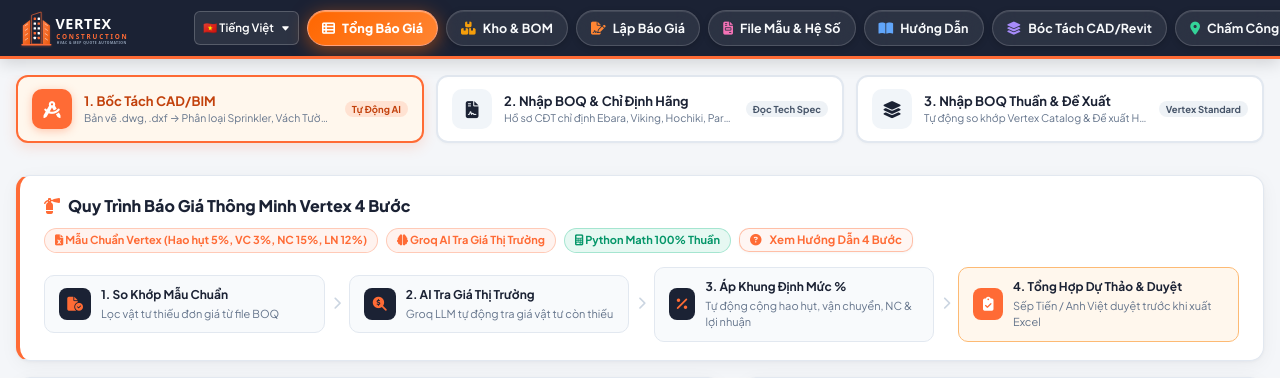
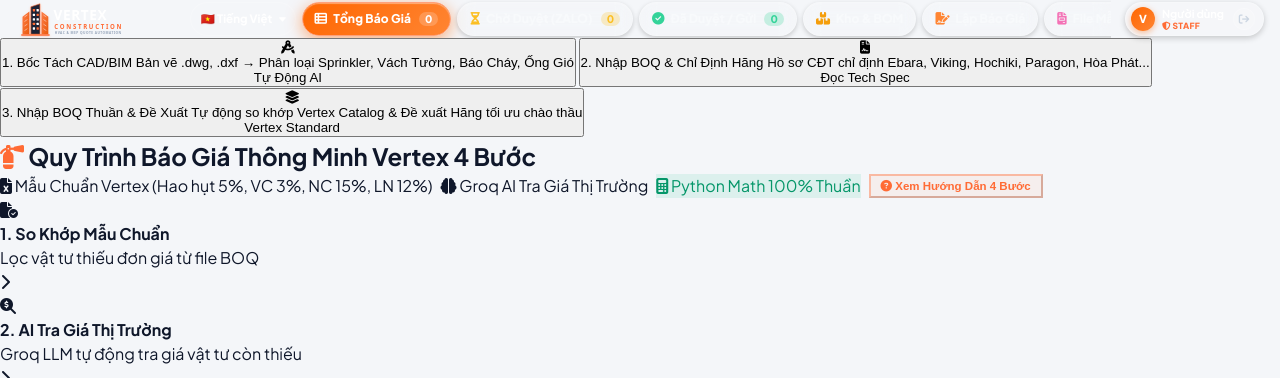
Before and after one commit to cuocvitm90/vertex-quote-system, a FastAPI app: template app/templates/index.html in a window 1280 px wide. Shown: the top 378 px of the page. Run offline with FastAPI, Linux system fonts and the light colour scheme; the template is opened without the code that fills it, so the values that code supplies are empty.

Commit message:
Standardize full SaaS header toolbar with uniform pill buttons and fix profile/logout right alignment clipping

```diff
--- a/app/static/css/style.css
+++ b/app/static/css/style.css
@@ -77,17 +77,22 @@
    -------------------------------------------------- */
 .app-header {
     width: 100%;
+/* --------------------------------------------------
+   Top Header Navigation (Full SaaS Toolbar & Safe Profile Alignment)
+   -------------------------------------------------- */
+.app-header,
+.header {
+    width: 100%;
     max-width: 100vw;
-    background: var(--vertex-navy-main);
+    background: #0F172A;
     border-bottom: 3px solid var(--vertex-orange-main);
     color: #FFFFFF;
-    padding: 8px 0;
+    padding: 6px 0;
     position: sticky;
     top: 0;
-    z-index: 100;
-    box-shadow: 0 4px 16px rgba(0, 0, 0, 0.15);
+    z-index: 1000;
+    box-shadow: 0 4px 20px rgba(0, 0, 0, 0.25);
     box-sizing: border-box;
-    overflow-x: hidden;
 }
 
 .header-container {
@@ -102,75 +107,48 @@
     box-sizing: border-box;
 }
 
+.header-left,
 .brand-block {
     display: flex;
     align-items: center;
+    gap: 10px;
     text-decoration: none;
     flex-shrink: 0;
 }
 
 .brand-logo-img {
-    height: 40px;
+    height: 38px;
     width: auto;
     object-fit: contain;
     display: block;
 }
 
-.header-stats {
+/* Central SaaS Toolbar (Scrollable if needed, zero clipping) */
+.header-nav-toolbar,
+.header-actions {
     display: flex;
     align-items: center;
     gap: 6px;
-    flex-shrink: 0;
-}
-
-.stat-badge {
-    height: 34px;
-    background: rgba(255, 255, 255, 0.06);
-    border: 1px solid rgba(255, 255, 255, 0.12);
-    padding: 0 8px;
-    border-radius: var(--radius-sm);
-    display: inline-flex;
-    flex-direction: row;
-    align-items: center;
-    gap: 6px;
-    box-sizing: border-box;
-    white-space: nowrap;
-}
-
-.stat-badge .stat-label {
-    font-size: 10.5px;
-    color: #94A3B8;
-    text-transform: uppercase;
-    font-weight: 600;
-    letter-spacing: 0.2px;
-    line-height: 1;
-}
-
-.stat-badge .stat-value {
-    font-size: 13px;
-    font-weight: 800;
-    color: #FFFFFF;
-    line-height: 1;
-}
-
-.stat-badge.badge-warning .stat-value { color: #FBBF24; }
-.stat-badge.badge-success .stat-value { color: #34D399; }
-
-.header-actions {
-    display: flex;
-    align-items: center;
-    gap: 8px;
-    flex-shrink: 1;
+    flex: 1;
     min-width: 0;
-    flex-wrap: nowrap;
-}
-
-/* Modern Pill-Shaped Navigation Buttons (Stripe / Vercel SaaS Style) */
+    overflow-x: auto;
+    padding: 2px 4px;
+    scrollbar-width: none;
+    -ms-overflow-style: none;
+}
+
+.header-nav-toolbar::-webkit-scrollbar,
+.header-actions::-webkit-scrollbar {
+    display: none;
+}
+
+/* Standardized Pill Navigation Buttons across the entire Toolbar */
+.nav-pill-btn,
 .header-actions .btn,
 .nav-btn {
-    height: 36px;
-    padding: 0 14px;
-    font-size: 12.5px;
+    height: 34px;
+    padding: 0 12px;
+    font-size: 12px;
     font-weight: 700;
     font-family: inherit;
     letter-spacing: 0.1px;
@@ -178,7 +156,7 @@
     display: inline-flex;
     align-items: center;
     justify-content: center;
-    gap: 7px;
+    gap: 6px;
     white-space: nowrap;
     box-sizing: border-box;
     line-height: 1;
@@ -186,36 +164,40 @@
     flex-shrink: 0;
     text-decoration: none;
     cursor: pointer;
-    transition: all 0.22s cubic-bezier(0.16, 1, 0.3, 1);
+    transition: all 0.2s cubic-bezier(0.16, 1, 0.3, 1);
     user-select: none;
     background: rgba(255, 255, 255, 0.08);
-    backdrop-filter: blur(12px);
-    -webkit-backdrop-filter: blur(12px);
+    backdrop-filter: blur(8px);
+    -webkit-backdrop-filter: blur(8px);
     color: #F8FAFC !important;
     border: 1px solid rgba(255, 255, 255, 0.16);
-    box-shadow: 0 2px 6px rgba(0, 0, 0, 0.18), inset 0 1px 0 rgba(255, 255, 255, 0.1);
-}
-
+    box-shadow: 0 2px 5px rgba(0, 0, 0, 0.18), inset 0 1px 0 rgba(255, 255, 255, 0.1);
+}
+
+.nav-pill-btn i,
 .header-actions .btn i,
 .nav-btn i {
-    font-size: 13px;
+    font-size: 12.5px;
     transition: transform 0.2s cubic-bezier(0.16, 1, 0.3, 1);
 }
 
+.nav-pill-btn:hover,
 .header-actions .btn:hover,
 .nav-btn:hover {
-    background: rgba(255, 255, 255, 0.16) !important;
+    background: rgba(255, 255, 255, 0.18) !important;
     border-color: rgba(255, 102, 0, 0.65) !important;
     color: #FFFFFF !important;
-    transform: translateY(-2px);
-    box-shadow: 0 6px 18px rgba(0, 0, 0, 0.28), 0 0 0 1px rgba(255, 102, 0, 0.35);
-}
-
+    transform: translateY(-1.5px);
+    box-shadow: 0 4px 14px rgba(0, 0, 0, 0.25), 0 0 0 1px rgba(255, 102, 0, 0.35);
+}
+
+.nav-pill-btn:hover i,
 .header-actions .btn:hover i,
 .nav-btn:hover i {
-    transform: scale(1.18);
-}
-
+    transform: scale(1.15);
+}
+
+.nav-pill-btn:active,
 .header-actions .btn:active,
 .nav-btn:active {
     transform: translateY(0) scale(0.96);
@@ -223,6 +205,7 @@
 }
 
 /* Active State: Signature Vibrant Glowing Vertex Orange Gradient */
+.nav-pill-btn.active,
 .header-actions .btn.active,
 .header-actions .btn.btn-primary,
 .nav-btn.active {
@@ -230,19 +213,47 @@
     border-color: #FFA07A !important;
     color: #FFFFFF !important;
     font-weight: 800;
-    box-shadow: 0 4px 18px rgba(255, 102, 0, 0.5), inset 0 1px 1px rgba(255, 255, 255, 0.4) !important;
-}
-
+    box-shadow: 0 4px 16px rgba(255, 102, 0, 0.5), inset 0 1px 1px rgba(255, 255, 255, 0.4) !important;
+}
+
+.nav-pill-btn.active i,
+.header-actions .btn.active i,
+.nav-btn.active i {
+    color: #FFFFFF !important;
+}
+
+.nav-pill-btn.active:hover,
 .header-actions .btn.active:hover,
-.header-actions .btn.btn-primary:hover,
 .nav-btn.active:hover {
     background: linear-gradient(135deg, #FF771A 0%, #FF994D 100%) !important;
-    transform: translateY(-2px);
-    box-shadow: 0 8px 24px rgba(255, 102, 0, 0.65), inset 0 1px 1px rgba(255, 255, 255, 0.5) !important;
+    transform: translateY(-1.5px);
+    box-shadow: 0 6px 20px rgba(255, 102, 0, 0.6), inset 0 1px 1px rgba(255, 255, 255, 0.5) !important;
+}
+
+/* Toolbar Pill Badges (for counter numbers like 0, 1, etc.) */
+.pill-badge {
+    background: rgba(255, 255, 255, 0.2);
+    color: #FFFFFF;
+    padding: 2px 6px;
+    border-radius: 999px;
+    font-size: 10.5px;
+    font-weight: 800;
+    line-height: 1;
+    margin-left: 2px;
+}
+
+.pill-badge.badge-warning {
+    background: rgba(251, 191, 36, 0.25);
+    color: #FBBF24;
+}
+
+.pill-badge.badge-success {
+    background: rgba(52, 211, 153, 0.25);
+    color: #34D399;
 }
 
 /* --------------------------------------------------
-   Language Selector (Clean, Flat & Modern Native Select)
+   Language Selector Pill (Unified SaaS Design)
    -------------------------------------------------- */
 .lang-selector-wrapper {
     position: relative;
@@ -256,12 +267,12 @@
 .lang-select {
     height: 34px;
     background: rgba(255, 255, 255, 0.08);
-    border: 1px solid rgba(255, 255, 255, 0.2);
+    border: 1px solid rgba(255, 255, 255, 0.16);
     color: #FFFFFF !important;
-    padding: 0 24px 0 8px;
-    border-radius: var(--radius-sm);
+    padding: 0 22px 0 10px;
+    border-radius: 999px;
     font-size: 11.5px;
-    font-weight: 600;
+    font-weight: 700;
     font-family: inherit;
     cursor: pointer;
     outline: none;
@@ -281,61 +292,74 @@
 
 .lang-select:hover,
 .lang-select:focus {
-    background-color: rgba(255, 255, 255, 0.16);
-    border-color: rgba(255, 255, 255, 0.4);
-    box-shadow: 0 0 0 2px rgba(255, 107, 53, 0.3);
+    background-color: rgba(255, 255, 255, 0.18);
+    border-color: rgba(255, 102, 0, 0.65);
+    box-shadow: 0 0 0 2px rgba(255, 102, 0, 0.25);
 }
 
 .lang-select option {
-    background: #1B2234 !important;
+    background: #0F172A !important;
     color: #FFFFFF !important;
     font-size: 13px;
     padding: 8px 12px;
 }
 
-/* User Profile Chip & Integrated Logout Button */
+/* --------------------------------------------------
+   Right User Profile & Logout Dock (Zero Clipping, Always Safe)
+   -------------------------------------------------- */
+.header-right-user {
+    display: flex;
+    align-items: center;
+    flex-shrink: 0;
+    margin-left: auto;
+    padding-left: 4px;
+    z-index: 2;
+}
+
+.user-profile-badge,
 .user-profile-chip {
     height: 34px;
     display: inline-flex;
     align-items: center;
-    gap: 6px;
-    background: rgba(255, 255, 255, 0.08);
-    border: 1px solid rgba(255, 255, 255, 0.18);
-    padding: 0 6px 0 4px;
+    gap: 7px;
+    background: rgba(255, 255, 255, 0.09);
+    border: 1px solid rgba(255, 255, 255, 0.2);
+    padding: 0 8px 0 5px;
     border-radius: 999px;
     box-sizing: border-box;
     white-space: nowrap;
     flex-shrink: 0;
-    max-width: 175px;
+    box-shadow: 0 2px 6px rgba(0, 0, 0, 0.2);
     transition: all 0.2s ease;
 }
 
+.user-profile-badge:hover,
 .user-profile-chip:hover {
-    background: rgba(255, 255, 255, 0.12);
-    border-color: rgba(255, 107, 53, 0.35);
+    background: rgba(255, 255, 255, 0.16);
+    border-color: rgba(255, 102, 0, 0.45);
 }
 
 .user-avatar {
     width: 24px;
     height: 24px;
     border-radius: 50%;
-    background: linear-gradient(135deg, var(--vertex-orange-main), var(--vertex-orange-dark));
+    background: linear-gradient(135deg, #FF6600, #FF8533);
     display: flex;
     align-items: center;
     justify-content: center;
     color: #FFFFFF;
-    font-size: 10.5px;
+    font-size: 11px;
     font-weight: 800;
-    box-shadow: 0 2px 6px rgba(255, 107, 53, 0.4);
+    box-shadow: 0 2px 6px rgba(255, 102, 0, 0.4);
     flex-shrink: 0;
 }
 
 .user-meta {
     display: flex;
     flex-direction: column;
-    line-height: 1.15;
+    line-height: 1.1;
     gap: 1px;
-    max-width: 85px;
+    max-width: 105px;
     overflow: hidden;
 }
 
@@ -350,19 +374,19 @@
 }
 
 .user-role-tag {
-    font-size: 8px;
+    font-size: 8.5px;
     font-weight: 800;
     color: var(--vertex-orange-main);
     text-transform: uppercase;
-    letter-spacing: 0.4px;
+    letter-spacing: 0.3px;
 }
 
 .btn-logout {
-    background: rgba(255, 255, 255, 0.08);
-    border: 1px solid rgba(255, 255, 255, 0.12);
-    color: #94A3B8;
+    background: rgba(255, 255, 255, 0.1);
+    border: 1px solid rgba(255, 255, 255, 0.18);
+    color: #CBD5E1;
     cursor: pointer;
-    font-size: 10px;
+    font-size: 10.5px;
     width: 22px;
     height: 22px;
     border-radius: 50%;
@@ -370,16 +394,16 @@
     align-items: center;
     justify-content: center;
     margin-left: 2px;
-    transition: all 0.2s ease;
+    transition: all 0.2s cubic-bezier(0.16, 1, 0.3, 1);
     text-decoration: none;
     flex-shrink: 0;
 }
 
 .btn-logout:hover {
-    background: rgba(239, 68, 68, 0.25);
-    border-color: rgba(239, 68, 68, 0.5);
+    background: rgba(239, 68, 68, 0.35);
+    border-color: #EF4444;
     color: #EF4444;
-    transform: scale(1.06);
+    transform: scale(1.12);
 }
 
 /* Navbar Responsive Behavior */
--- a/app/templates/index.html
+++ b/app/templates/index.html
@@ -15,30 +15,19 @@
     <link rel="stylesheet" href="/static/css/style.css">
 </head>
 <body>
-    <!-- Top Navigation Header (Vertex Corporate Deep Navy #1B2234) -->
+    <!-- Top Navigation Header (Vertex Corporate Deep Navy #0F172A) -->
     <header class="app-header">
         <div class="header-container">
-            <a href="/" class="brand-block" title="Vertex Construction & PCCC Automation Engine">
-                <img src="/static/images/logo-white.svg" alt="VERTEX CONSTRUCTION & PCCC" class="brand-logo-img" onerror="this.src='/static/images/logo-white.png'">
-            </a>
-
-            <div class="header-stats">
-                <div class="stat-badge">
-                    <span class="stat-label" data-i18n="stat_total">Tổng Báo Giá</span>
-                    <span class="stat-value" id="stat-total">{{ total_quotes }}</span>
-                </div>
-                <div class="stat-badge badge-warning">
-                    <span class="stat-label" data-i18n="stat_pending">Chờ Duyệt (Zalo)</span>
-                    <span class="stat-value" id="stat-pending">0</span>
-                </div>
-                <div class="stat-badge badge-success">
-                    <span class="stat-label" data-i18n="stat_approved">Đã Duyệt / Gửi</span>
-                    <span class="stat-value" id="stat-approved">0</span>
-                </div>
+            <!-- Left: Brand Logo -->
+            <div class="header-left">
+                <a href="/" class="brand-block" title="Vertex Construction & PCCC Automation Engine">
+                    <img src="/static/images/logo-white.svg" alt="VERTEX CONSTRUCTION & PCCC" class="brand-logo-img" onerror="this.src='/static/images/logo-white.png'">
+                </a>
             </div>
 
-            <div class="header-actions">
-                <!-- Multi-language Select Dropdown (Clean & Flat UI) -->
+            <!-- Center: Standardized SaaS Navigation Toolbar -->
+            <nav class="header-nav-toolbar">
+                <!-- Multi-language Select Dropdown Pill -->
                 <div class="lang-selector-wrapper" title="Chọn ngôn ngữ hiển thị">
                     <select id="language-switcher" class="lang-select" onchange="setLanguage(this.value)">
                         <option value="vi">🇻🇳 Tiếng Việt</option>
@@ -48,67 +37,97 @@
                     </select>
                 </div>
 
-                <!-- Navigation Buttons with Distinct Contrast & Tactile Design -->
-                <a href="/" class="btn active" title="Tổng quan các gói báo giá">
-                    <i class="fa-solid fa-table-list" style="color:#FFFFFF;"></i> <span>Tổng Báo Giá</span>
+                <!-- 1. Tổng Báo Giá (Active) -->
+                <a href="/" class="nav-pill-btn active" title="Tổng quan toàn bộ các gói báo giá">
+                    <i class="fa-solid fa-table-list" style="color:#FFFFFF;"></i>
+                    <span data-i18n="stat_total">Tổng Báo Giá</span>
+                    <span class="pill-badge" id="stat-total">{{ total_quotes or 0 }}</span>
                 </a>
 
-                <!-- Inventory & Manufacturing BOM Button -->
-                <a href="/inventory" class="btn" title="Quản lý Kho sản xuất, Kho thương mại và BOM định mức">
-                    <i class="fa-solid fa-boxes-stacked" style="color:#F59E0B;"></i> <span>Kho &amp; BOM</span>
+                <!-- 2. Chờ Duyệt (ZALO) Quick Filter Pill -->
+                <button type="button" class="nav-pill-btn" onclick="filterQuotes('PENDING_APPROVAL'); scrollToQuotesTable();" title="Lọc danh sách báo giá đang chờ Trưởng phòng duyệt Zalo">
+                    <i class="fa-solid fa-hourglass-half" style="color:#FBBF24;"></i>
+                    <span data-i18n="stat_pending">Chờ Duyệt (ZALO)</span>
+                    <span class="pill-badge badge-warning" id="stat-pending">0</span>
+                </button>
+
+                <!-- 3. Đã Duyệt / Gửi Quick Filter Pill -->
+                <button type="button" class="nav-pill-btn" onclick="filterQuotes('APPROVED'); scrollToQuotesTable();" title="Lọc danh sách báo giá đã phê duyệt & đã gửi khách hàng">
+                    <i class="fa-solid fa-circle-check" style="color:#34D399;"></i>
+                    <span data-i18n="stat_approved">Đã Duyệt / Gửi</span>
+                    <span class="pill-badge badge-success" id="stat-approved">0</span>
+                </button>
+
+                <!-- 4. Kho & BOM -->
+                <a href="/inventory" class="nav-pill-btn" title="Quản lý Kho sản xuất, Kho thương mại và BOM định mức">
+                    <i class="fa-solid fa-boxes-stacked" style="color:#F59E0B;"></i>
+                    <span>Kho &amp; BOM</span>
                 </a>
 
-                <!-- Interactive Quote Builder Button -->
-                <a href="/quote-builder" class="btn" title="Lập báo giá nhanh và tự động tính 4 tầng giá">
-                    <i class="fa-solid fa-file-signature" style="color:#FF8533;"></i> <span>Lập Báo Giá</span>
+                <!-- 5. Lập Báo Giá -->
+                <a href="/quote-builder" class="nav-pill-btn" title="Lập báo giá nhanh và tự động tính 4 tầng giá">
+                    <i class="fa-solid fa-file-signature" style="color:#FF8533;"></i>
+                    <span>Lập Báo Giá</span>
                 </a>
 
-                <!-- Master Template & Coefficients Button -->
-                <button type="button" class="btn" onclick="openMasterTemplateModal()" title="Quản lý File Mẫu Chuẩn & Khung Tỷ Lệ Định Mức">
-                    <i class="fa-solid fa-file-invoice" style="color:#F472B6;"></i> <span>File Mẫu &amp; Hệ Số</span>
+                <!-- 6. File Mẫu & Hệ Số -->
+                <button type="button" class="nav-pill-btn" onclick="openMasterTemplateModal()" title="Quản lý File Mẫu Chuẩn & Khung Tỷ Lệ Định Mức">
+                    <i class="fa-solid fa-file-invoice" style="color:#F472B6;"></i>
+                    <span>File Mẫu &amp; Hệ Số</span>
                 </button>
 
-                <!-- User Guide Button -->
-                <button type="button" class="btn" onclick="openUserGuideModal()" title="Hướng dẫn sử dụng quy trình báo giá 4 bước Vertex">
-                    <i class="fa-solid fa-book-open" style="color:#60A5FA;"></i> <span data-i18n="nav_user_guide">Hướng Dẫn</span>
+                <!-- 7. Hướng Dẫn -->
+                <button type="button" class="nav-pill-btn" onclick="openUserGuideModal()" title="Hướng dẫn sử dụng quy trình báo giá 4 bước Vertex">
+                    <i class="fa-solid fa-book-open" style="color:#60A5FA;"></i>
+                    <span data-i18n="nav_user_guide">Hướng Dẫn</span>
                 </button>
 
-                <!-- CAD & Revit Takeoff Add-on Button -->
-                <a href="/cad-takeoff" class="btn" title="Bóc tách khối lượng từ bản vẽ CAD (.dxf, .dwg) & Revit BIM">
-                    <i class="fa-solid fa-layer-group" style="color:#A78BFA;"></i> <span data-i18n="nav_cad_takeoff">Bóc Tách CAD/Revit</span>
+                <!-- 8. Bóc Tách CAD/Revit -->
+                <a href="/cad-takeoff" class="nav-pill-btn" title="Bóc tách khối lượng từ bản vẽ CAD (.dxf, .dwg) & Revit BIM">
+                    <i class="fa-solid fa-layer-group" style="color:#A78BFA;"></i>
+                    <span data-i18n="nav_cad_takeoff">Bóc Tách CAD/Revit</span>
                 </a>
 
-                <!-- Field Reports & GPS Attendance Add-on Button -->
-                <a href="/field-reports" class="btn" title="Chấm công GPS & Quản lý báo cáo công việc hiện trường">
-                    <i class="fa-solid fa-location-dot" style="color:#34D399;"></i> <span data-i18n="nav_field_report">Chấm Công & Báo Cáo</span>
+                <!-- 9. Chấm Công & Báo Cáo -->
+                <a href="/field-reports" class="nav-pill-btn" title="Chấm công GPS & Quản lý báo cáo công việc hiện trường">
+                    <i class="fa-solid fa-location-dot" style="color:#34D399;"></i>
+                    <span data-i18n="nav_field_report">Chấm Công &amp; Báo Cáo</span>
                 </a>
 
+                <!-- 10. Quản Trị User (RBAC) -->
                 {% if user and user.role.value in ['ADMIN', 'MANAGER'] %}
-                <button type="button" class="btn" onclick="openUserManagementModal()" title="Quản trị người dùng & Phân quyền">
-                    <i class="fa-solid fa-users-gear" style="color:#FBBF24;"></i> <span data-i18n="nav_user_mgmt">Quản Trị User</span>
+                <button type="button" class="nav-pill-btn" onclick="openUserManagementModal()" title="Quản trị người dùng & Phân quyền">
+                    <i class="fa-solid fa-users-gear" style="color:#FBBF24;"></i>
+                    <span data-i18n="nav_user_mgmt">Quản Trị User</span>
                 </button>
                 {% endif %}
 
-                <a href="/docs" target="_blank" class="btn" title="Tài liệu API Swagger">
-                    <i class="fa-solid fa-code" style="color:#94A3B8;"></i> <span data-i18n="nav_api_docs">API Docs</span>
+                <!-- 11. API Docs -->
+                <a href="/docs" target="_blank" class="nav-pill-btn" title="Tài liệu API Swagger">
+                    <i class="fa-solid fa-code" style="color:#94A3B8;"></i>
+                    <span data-i18n="nav_api_docs">API Docs</span>
                 </a>
 
-                <button type="button" class="btn btn-primary" onclick="scrollToUpload()" style="background:linear-gradient(135deg, #FF6600 0%, #FF8533 100%);">
-                    <i class="fa-solid fa-plus"></i> <span data-i18n="nav_create_quote">Tạo Báo Giá Mới</span>
+                <!-- 12. Tạo Báo Giá Mới (Accent Action) -->
+                <button type="button" class="nav-pill-btn" onclick="scrollToUpload()" style="background:linear-gradient(135deg, #FF6600 0%, #FF8533 100%); border-color:#FFA07A; color:#FFFFFF; font-weight:800;" title="Tạo gói báo giá mới">
+                    <i class="fa-solid fa-plus" style="color:#FFFFFF;"></i>
+                    <span data-i18n="nav_create_quote">Tạo Báo Giá Mới</span>
                 </button>
+            </nav>
 
-                <!-- User Profile & RBAC Role Chip -->
-                <div class="user-profile-chip">
+            <!-- Right: Protected User Profile Badge & Logout (Safe Pinned Layout) -->
+            <div class="header-right-user">
+                <div class="user-profile-badge" title="Tài khoản đang đăng nhập">
                     <div class="user-avatar">
                         {{ user.full_name[0] if user and user.full_name else 'V' }}
                     </div>
                     <div class="user-meta">
-                        <span class="user-name">{{ user.full_name if user else 'Người dùng' }}</span>
+                        <span class="user-name" title="{{ user.full_name if user else 'Người dùng' }}">{{ user.full_name if user else 'Người dùng' }}</span>
                         <span class="user-role-tag">
                             <i class="fa-solid fa-shield-halved"></i> {{ user.role.value if user else 'STAFF' }}
                         </span>
                     </div>
-                    <a href="/logout" class="btn-logout" title="Đăng xuất">
+                    <a href="/logout" class="btn-logout" title="Đăng xuất tài khoản">
                         <i class="fa-solid fa-arrow-right-from-bracket"></i>
                     </a>
                 </div>
```
Also changed, not shown: app/templates/cad_takeoff.html (+19 -24 lines), app/templates/field_reports.html (+19 -24 lines), app/templates/inventory.html (+18 -19 lines), app/templates/quote_builder.html (+19 -18 lines), storage/reference_gdrive/sync_info.json, 4 other files.
